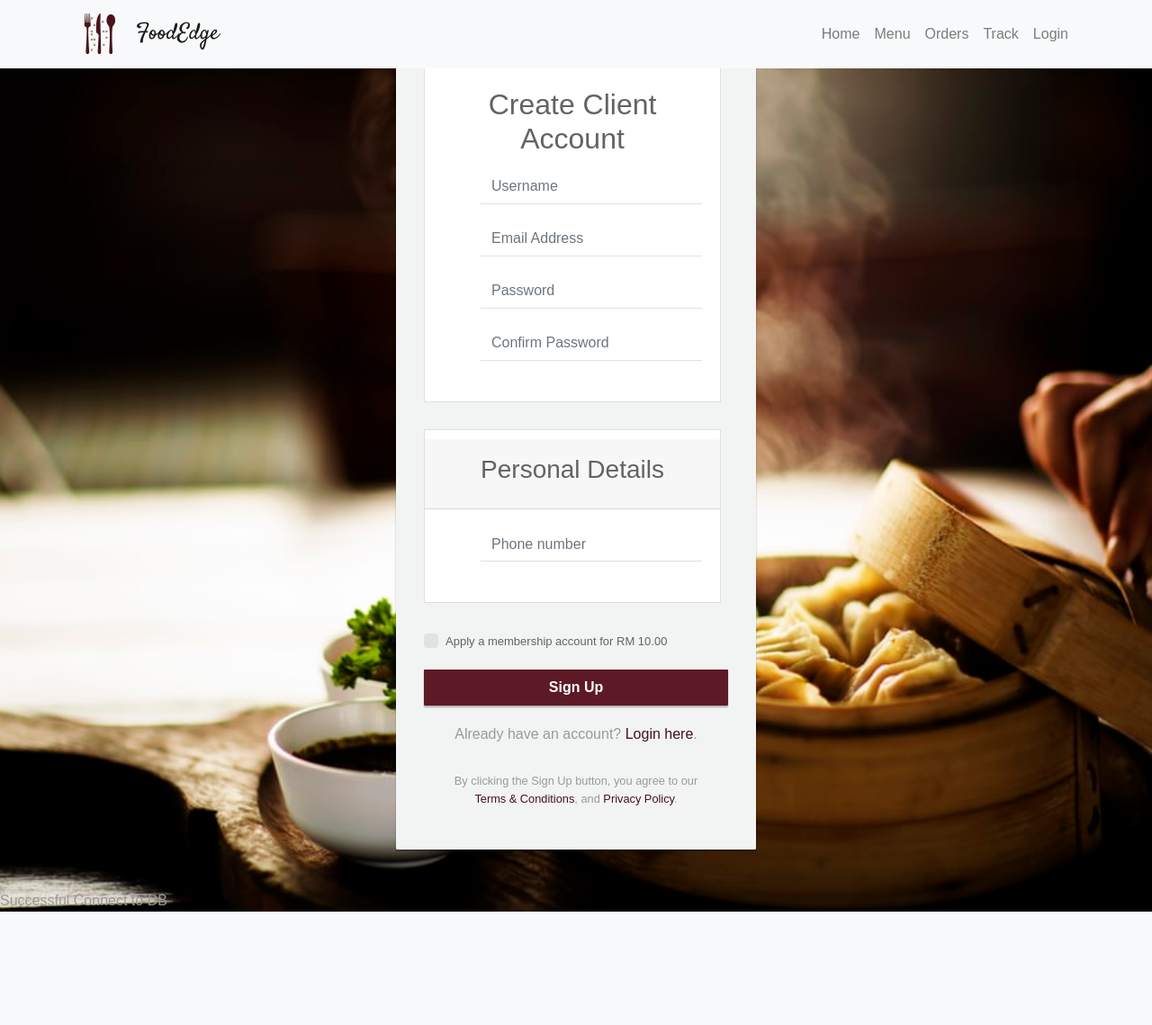
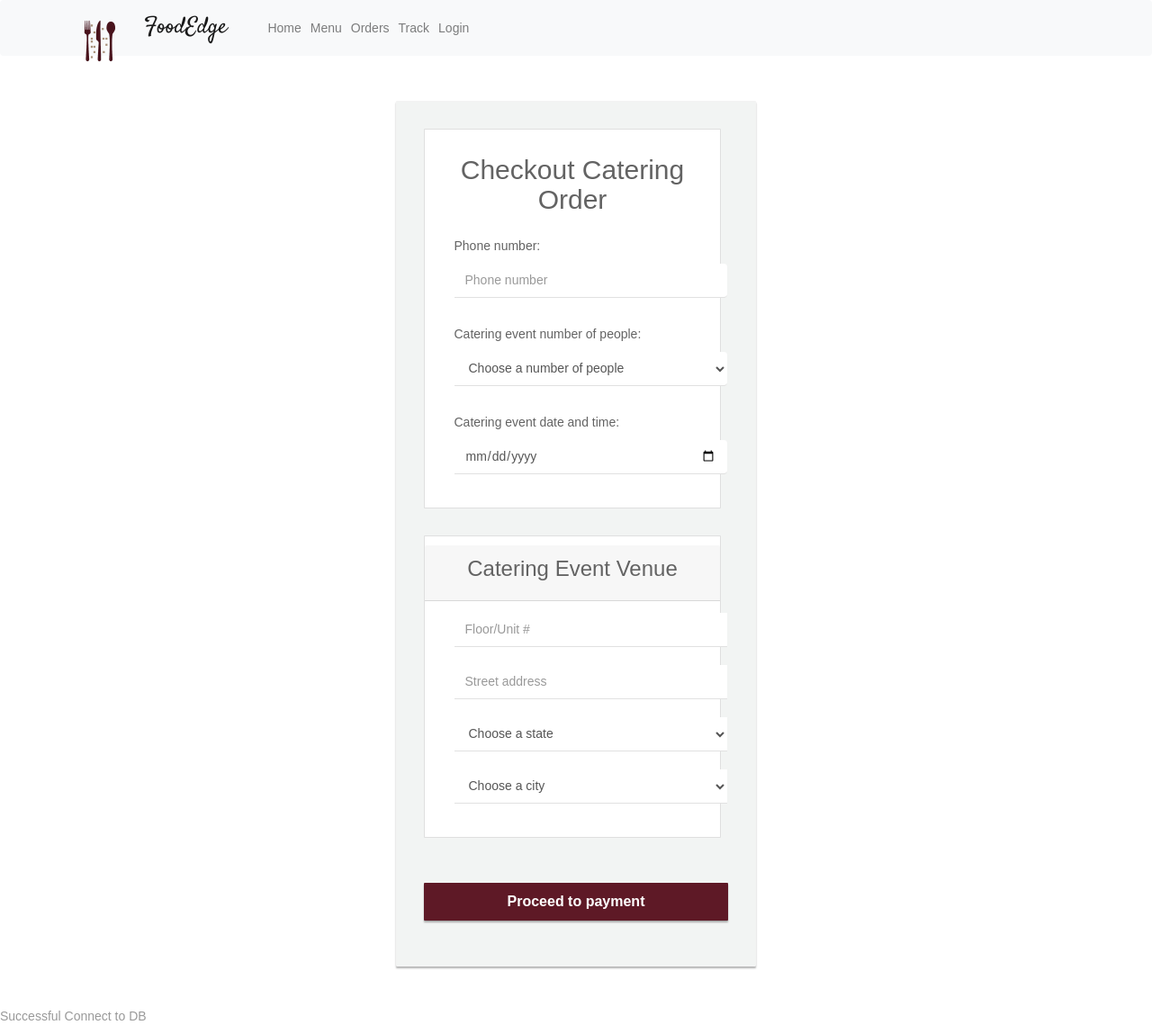
Before and after one commit to zensic/FCMS-Sprint1, a PHP site: page /ClientCheckout.php in a window 1280 px wide. Shown: the whole page at 90% size. Before the commit the page ends 1013 px from the top, so only its background shows below. Run offline with PHP 8.4, Linux system fonts and the light colour scheme; some libraries are stand-ins or nearby versions.

Commit message:
Added session storage feature
Retrieve the catering package values from the session storage.

```diff
--- a/ClientCheckout.php
+++ b/ClientCheckout.php
@@ -1,3 +1,7 @@
+<?php
+    session_start();
+?>
+
 <!DOCTYPE html>
 
 <html lang="en" xmlns="http://www.w3.org/1999/xhtml">
@@ -16,12 +20,12 @@
 
     <link href="https://fonts.googleapis.com/css?family=Roboto:400,700" rel="stylesheet">
     <title>Client Create Account</title>
-    <!-- <link rel="stylesheet" href="https://maxcdn.bootstrapcdn.com/bootstrap/3.3.7/css/bootstrap.min.css"> -->
+    <link rel="stylesheet" href="https://maxcdn.bootstrapcdn.com/bootstrap/3.3.7/css/bootstrap.min.css">
     <link rel="stylesheet" href="https://maxcdn.bootstrapcdn.com/font-awesome/4.7.0/css/font-awesome.min.css">
     <script src="https://ajax.googleapis.com/ajax/libs/jquery/1.12.4/jquery.min.js"></script>
     <script src="https://maxcdn.bootstrapcdn.com/bootstrap/3.3.7/js/bootstrap.min.js"></script>
     <?php
-        echo "<link rel='stylesheet' href='styles/ClientAccCreation_Style.css'>";
+        echo "<link rel='stylesheet' href='styles/ClientCheckout_Style.css'>";
     ?>
 </head>
 
@@ -34,69 +38,115 @@
         <form method="post">
             <div class="card text-white" style="width: 330px">
                 <div class="card-body">
-                    <h2>Create Client Account</h2>
+                    <h2>Checkout Catering Order</h2>
                     <div class="form-group">
                         <div class="input-group">
-                            <span class="input-group-addon"><i class="fa fa-user"></i></span>
-                            <input type="text" class="form-control" name="username" placeholder="Username" required="required">
+                            <p>Phone number: </p>
+                            <input type="tel" class="form-control" name="phone_number" placeholder="Phone number" required="required">
                         </div>
                     </div>
+
                     <div class="form-group">
-                        <div class="input-group">
-                            <span class="input-group-addon"><i class="fa fa-paper-plane"></i></span>
-                            <input type="email" class="form-control" name="email" placeholder="Email Address" required="required">
-                        </div>
-                    </div>
-                    <div class="form-group">
-                        <div class="input-group">
-                            <span class="input-group-addon"><i class="fa fa-lock"></i></span>
-                            <input type="password" class="form-control" name="password" placeholder="Password" required="required">
+                        <div class="input-group text-right">
+                            <p>Catering event number of people: </p>
+                            <select id="inputPax" name="pax" class="form-control">
+                                <option disabled selected value="">Choose a number of people</option>
+                                <option value="1">1</option>
+                                <option value="2">2</option>
+                                <option value="3">3</option>
+                                <option value="4">4</option>
+                                <option value="5">5</option>
+                                <option value="6">6</option>
+                                <option value="7">7</option>
+                                <option value="8">8</option>
+                                <option value="9">9</option>
+                                <option value="10">10</option>
+                            </select>
                         </div>
                     </div>
 
                     <div class="form-group">
                         <div class="input-group">
-                            <span class="input-group-addon">
-                                <i class="fa fa-lock"></i>
-                                <i class="fa fa-check"></i>
-                            </span>
-                            <input type="password" class="form-control" name="confirm_password" placeholder="Confirm Password" required="required">
+                            <p>Catering event date and time: </p>
+                            <input type="date" class="form-control" name="dateTime" required="required">
                         </div>
                     </div>
                 </div>
             </div>
 
-        <!--Personal details card-->
+        <!--Catering order delivery address-->
         <div class="card text-white" style="width: 330px">
-          <div class="card-header"><h3>Personal Details</h3></div>
+          <div class="card-header"><h3>Catering Event Venue</h3></div>
           <div class="card-body">
             <div class="form-group">
                 <div class="input-group">
-                    <span class="input-group-addon">
-                        <i class="fa fa-phone"></i>
-                    </span>
-                    <input type="tel" class="form-control" name="phone_number" placeholder="Phone number" required="required">
+                    <input type="text" class="form-control" name="floor_unit" placeholder="Floor/Unit #" required="required">
                 </div>
-            </div>
-          </div>
-        </div>
-
-            <div class="custom-control custom-checkbox">
-                <input type="checkbox" class="custom-control-input" id="membershipCheckBox" name="createMembership">
-                <label class="custom-control-label" for="membershipCheckBox">Apply a membership account for RM 10.00</label>
             </div>
 
             <div class="form-group">
-                <button type="submit" name="signUp" class="btn btn-primary btn-block btn-lg">Sign Up</button>
+                <div class="input-group">
+                    <input type="text" class="form-control" name="street_address" placeholder="Street address" required="required">
+                </div>
             </div>
 
-            <div class="text-center">Already have an account? <a href="#">Login here</a>.</div>
+            <div class="form-group">
+                <div class="input-group">
+                    <select id="inputState" name="state" class="form-control" onclick="inputPax()">
+                        <option disabled selected value="">Choose a state</option>
+                        <option value="Sarawak">Sarawak</option>
+                        <option value="Sabah">Sabah</option>
+                    </select>
+                </div>
+            </div>
 
-            <p class="small text-center">By clicking the Sign Up button, you agree to our <br><a href="#">Terms &amp; Conditions</a>, and <a href="#">Privacy Policy</a>.</p>
+            <div class="form-group">
+                <div class="input-group">
+                    <select id="inputState" name="city" class="form-control">
+                        <option disabled selected value="">Choose a city</option>
+                        <optgroup label = "Sarawak">
+                            <option value="Kuching">Kuching</option>
+                            <option value="Bintulu">Bintulu</option>
+                            <option value="Kapit">Kapit</option>
+                            <option value="Limbang">Limbang</option>
+                            <option value="Miri">Miri</option>
+                            <option value="Sarikei">Sarikei</option>
+                            <option value="Sibu">Sibu</option>
+                            <option value="Simanggang">Simanggang</option>
+                            <option value="Sri Aman">Sri Aman</option>
+                        </optgroup>
+
+                        <optgroup label = "Sabah">
+                            <option value="Kota Kinabalu">Kota Kinabalu</option>
+                            <option value="Kudat">Kudat</option>
+                            <option value="Lahad Datu">Lahad Datu</option>
+                            <option value="Papar">Papar</option>
+                            <option value="Putatan">Putatan</option>
+                            <option value="Ranau">Ranau</option>
+                            <option value="Sandakan">Sandakan</option>
+                            <option value="Tawau">Tawau</option>
+                        </optgroup>
+                    </select>
+                </div>
+            </div>
+            </div>
+        </div>
+
+        <div id="sessionDisplay">
+            <?php  if(isset($_SESSION['cName']) && !empty($_SESSION['cName'])){?>
+            <p>The selected catering package is: </br><?php echo $_SESSION['cName'];}?></p>
+
+            <?php  if(isset($_SESSION['price']) && !empty($_SESSION['price'])){?>
+            <p>Catering order total amount: <?php echo $_SESSION['price'];}?></p>
+        </div>
+
+        <div class="form-group">
+            <button type="submit" name="submit_ordrCheckout" class="btn btn-primary btn-block btn-lg">Proceed to payment</button>
+        </div>
         </form>
     </div>
 
-    <!--Insert a new client account-->
+    <!--Connect to order table-->
 	<?php
 		// Create database connection
 		$db = mysqli_connect("localhost", "root", "", "fcms");
@@ -117,36 +167,43 @@
 		}
 
 		//Make sure user clicked the submit button
-		if(isset($_POST['signUp'])){
-            $memberID = rand(1,200);
-            if(isset($_POST['createMembership'])){
-                $point = 0;
-                $sql1 = "INSERT INTO member (member_ID,member_point) VALUES ('$memberID','$point')";
-                // execute query
-			    if (mysqli_query($db, $sql1)){
-				    echo"<br/>Successfully insert member<br/>";
-			    }else{
-				    echo"<br/>Failed to insert member</br>";
-			    }
-            }
+		if(isset($_POST['submit_ordrCheckout'])){
 
-            //Escape special characters for $db connection
-            $clientID = rand(1,200);
-			$username = mysqli_real_escape_string($db, sanitise_input($_POST['username']));
-            $email = mysqli_real_escape_string($db, sanitise_input($_POST['email']));
-            $password = mysqli_real_escape_string($db, sanitise_input($_POST['password']));
-            $phoneNum = mysqli_real_escape_string($db, sanitise_input($_POST['phone_number']));
-            //$address = mysqli_real_escape_string($db, sanitise_input($_POST['floor_unit'].$_POST['street_address'].$_POST['city'].$_POST['state'].$_POST['zip_code']));
+            $date = mysqli_real_escape_string($db, $_POST['dateTime']);
 
-            $sql2 = "INSERT INTO client (ClientID, Username, Email, Password, PhoneNumber) VALUES ('$clientID','$username', '$email','$password', '$phoneNum')";
+			$sql = "SELECT * FROM orders";
+			$result = mysqli_query($db, $sql);
+			$numRows = mysqli_num_rows($result);
+
+			if($numRows > 0){
+				echo "</br><b>".$numRows." Result Found!"."</b></br>";
+				while($row = mysqli_fetch_assoc($result)){
+					if($date == $row['OrderDate']){
+						echo "Date clashed!";
+					}
+					else{
+						echo "Date is available!";
+					}
+				}
+			}else{
+				echo "Table is empty";
+			}
+
+
+			/*$packageID = mysqli_real_escape_string($db, sanitise_input($_POST['OT_username']));
+			$date = mysqli_real_escape_string($db, sanitise_input($_POST['OT_FacebookLink']));
+			//$password = mysqli_real_escape_string($db, sanitise_input($_POST['OT_password']));
+
+			$sql = "INSERT INTO orders (PackageID, TrackingStatus, OrderDate) VALUES ('$packageID', 0 , '$date')";*/
 			// execute query
-			if (mysqli_query($db, $sql2)){
-				echo"<br/>Successfully insert<br/>";
+			if (mysqli_query($db, $sql)){
+				echo"Successfully insert<br/>";
 			}else{
-				echo"<br/>Failed to insert</br>";
+				echo"Failed to insert</br>";
 			}
 		}
 		$db->close();
+        session_destroy();
     ?>
 </body>
 </html>
```
